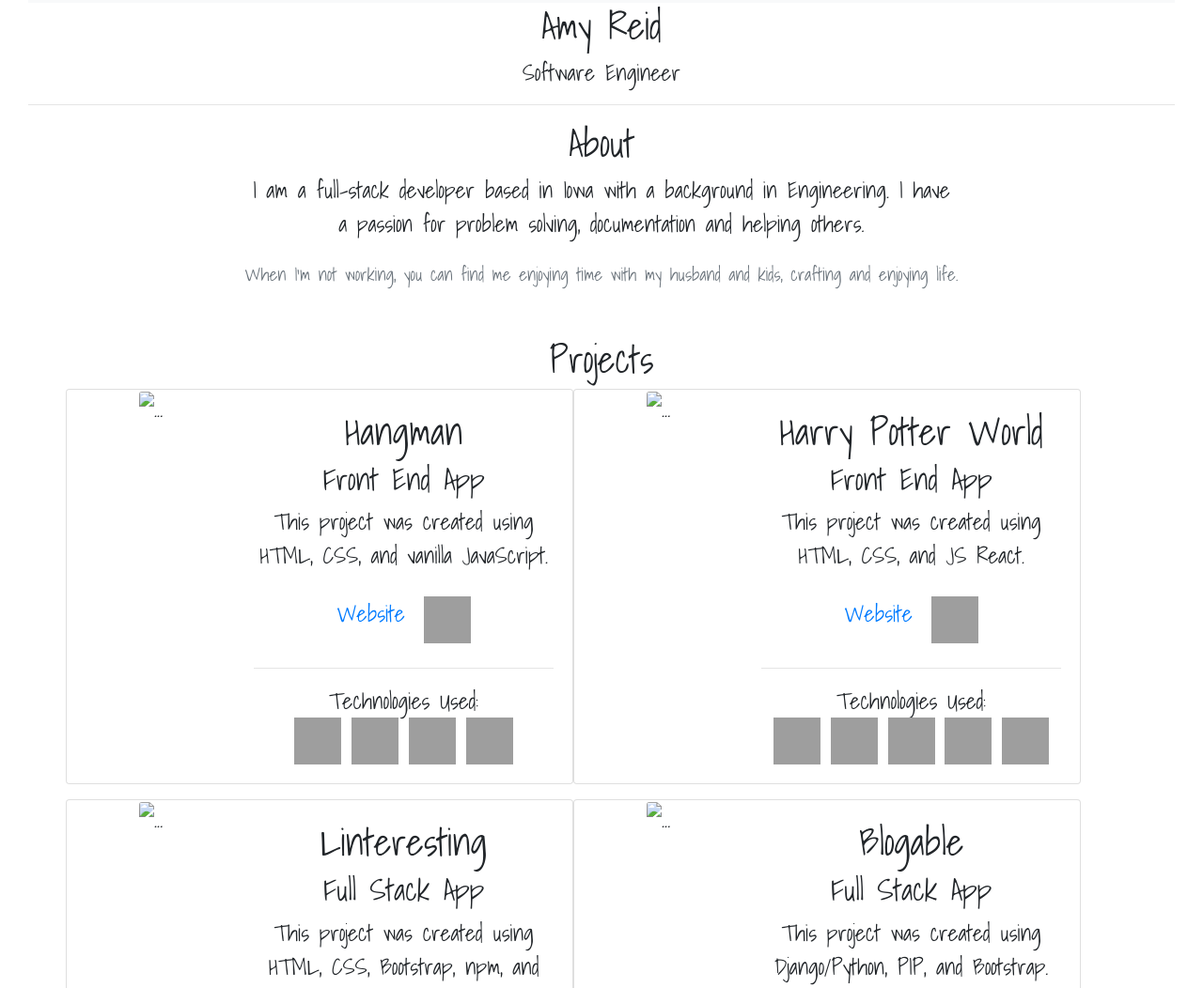
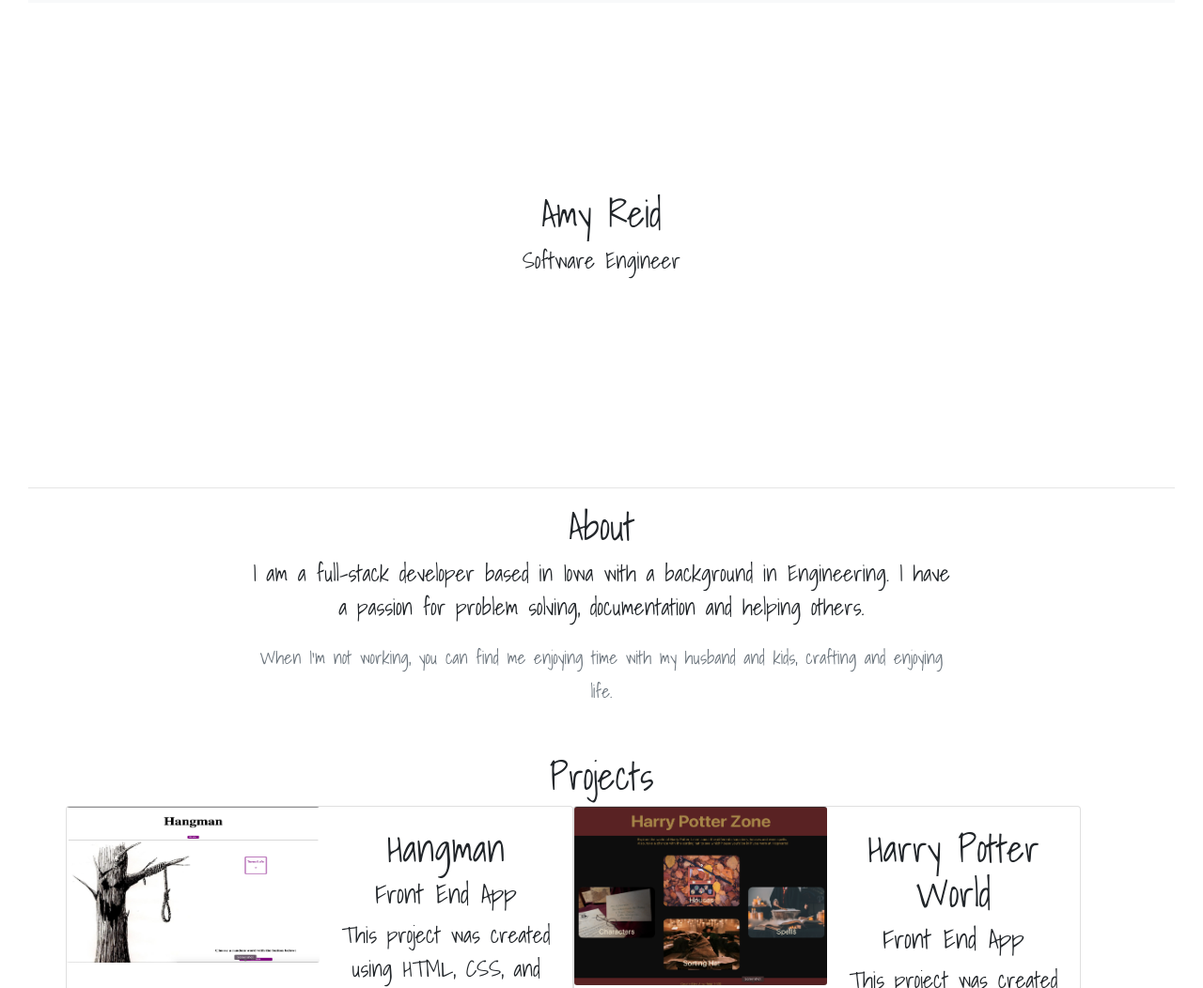
Before and after one commit to arreid08/arreid08.github.io, a plain HTML site: page index.html in a window 1280 px wide. Shown: the part 95-1147 px from the top of the page at 94% size. Drawn offline with nearby package versions, Linux system fonts and the light colour scheme; grey boxes are pictures that could not be loaded.

Commit message:
modifcations to cards

```diff
--- a/index.html
+++ b/index.html
@@ -17,27 +17,29 @@
                     <a class="nav-link" href="#">Home <span class="sr-only">(current)</span></a>
                 </li>
                 <li class="nav-item">
-                    <a class="nav-link" href="#">About</a>
+                    <a class="nav-link" href="#about">About</a>
                 </li>
                 <li class="nav-item">
-                    <a class="nav-link" href="#">Projects</a>
+                    <a class="nav-link" href="#projects">Projects</a>
                 </li>
                 <li class="nav-item">
-                    <a class="nav-link" href="#">Contact</a>
+                    <a class="nav-link" href="#contact">Contact</a>
                 </li>
             </ul>
         </div>
     </nav>
     <div>
-        <div class="">
+        <div class="container">
+            <div class="title">
                 <h1>Amy Reid</h1>
                 <p>Software Engineer</p>
             </div>
+        </div>
         <hr>
-        <div class="container">
+        <div class="container" id="about">
             <div class="row">
                 <div class="col"></div>
-                <div class="col-8 about">
+                <div class="col-8">
                     <h1>About</h1>
                     <p>I am a full-stack developer based in Iowa with a background in Engineering.  I have a passion for problem solving, documentation and helping others.</p>
                     <small class="text-muted">When I'm not working, you can find me enjoying time with my husband and kids, crafting and enjoying life.</small>
@@ -45,19 +47,19 @@
                 <div class="col"></div>
             </div>
         </div>
-        <div class="container">
+        <div class="container" id="projects">
             <h1>Projects</h1>
             <div class="row">
                 <div class="card mb-3" style="max-width: 540px;">
                     <div class="row no-gutters">
-                        <div class="col-md-4">
-                            <img src="..." class="card-img" alt="...">
+                        <div class="col-md-6">
+                            <img src="images/Hangman.png" class="card-img" alt="...">
                         </div>
-                        <div class="col-md-8">
+                        <div class="col-md-6">
                             <div class="card-body">
                                 <div>
                                     <h1>Hangman</h1>
-                                    <h2>Front End App</h2>
+                                    <h3>Front End App</h3>
                                     <p>This project was created using HTML, CSS, and vanilla JavaScript.</p>
                                     <div class="d-flex justify-content-center">
                                         <a class="links" href="https://arreid08.github.io/hangman/" target="_blank">Website</a>
@@ -65,6 +67,10 @@
                                             <img class="icon" src="https://s3.amazonaws.com/image-urls/images/githubicon.png">
                                         </a>
                                     </div>
+                                </div>
+                            </div>
+                        </div>
+                        <div class="col-md-12">
                             <hr>
                             <div class="technologies">Technologies Used:</div>
                             <img class="icon" src="https://s3.amazonaws.com/image-urls/images/htmlicon.png">
@@ -74,18 +80,16 @@
                         </div>
                     </div>
                 </div>
-                    </div>
-                </div>
                 <div>
                     <div class="card mb-3" style="max-width: 540px;">
                         <div class="row no-gutters">
-                            <div class="col-md-4">
-                                <img src="..." class="card-img" alt="...">
+                            <div class="col-md-6">
+                                <img src="images/HarryPotter.png" class="card-img" alt="...">
                             </div>
-                            <div class="col-md-8">
+                            <div class="col-md-6">
                                 <div class="card-body">
                                     <h1>Harry Potter World</h1>
-                                    <h2>Front End App</h2>
+                                    <h3>Front End App</h3>
                                     <p>This project was created using HTML, CSS, and JS React.</p>
                                     <div class="d-flex justify-content-center">
                                         <a class="links" href="https://laughing-spence-9236ca.netlify.com" target="_blank">Website</a>
@@ -93,6 +97,10 @@
                                             <img class="icon" src="https://s3.amazonaws.com/image-urls/images/githubicon.png">
                                         </a>
                                     </div>
+                                </div>
+                            </div>
+                        </div>
+                        <div class="col-md-12">
                             <hr>
                             <div class="technologies">Technologies Used:</div>
                             <img class="icon" src="https://s3.amazonaws.com/image-urls/images/htmlicon.png">
@@ -104,18 +112,16 @@
                     </div>
                 </div>
             </div>
-                </div>
-            </div>
             <div class="row">
                 <div class="card mb-3" style="max-width: 540px;">
                     <div class="row no-gutters">
                         <div class="col-md-4">
-                            <img src="..." class="card-img" alt="...">
+                            <img src="images/Linteresting.png" class="card-img" alt="...">
                         </div>
                         <div class="col-md-8">
                             <div class="card-body">
                                 <h1>Linteresting</h1>
-                                <h2>Full Stack App</h2>
+                                <h3>Full Stack App</h3>
                                 <p>This project was created using HTML, CSS, Bootstrap, npm, and JS React.</p>
                                 <div class="d-flex justify-content-center">
                                     <a class="links" href="https://linkteresting.netlify.com/" target="_blank">Website</a>
@@ -136,12 +142,12 @@
                 <div class="card mb-3" style="max-width: 540px;">
                     <div class="row no-gutters">
                         <div class="col-md-4">
-                            <img src="..." class="card-img" alt="...">
+                            <img src="images/Blogable.png" class="card-img" alt="...">
                         </div>
                         <div class="col-md-8">
                             <div class="card-body">
                             <h1>Blogable</h1>
-                            <h2>Full Stack App</h2>
+                            <h3>Full Stack App</h3>
                             <p>This project was created using Django/Python, PIP, and Bootstrap.</p>
                             <div class="d-flex justify-content-center">
                                 <a class="links" href="https://blogable.herokuapp.com/" target="_blank">Website</a>
@@ -159,7 +165,7 @@
                 </div>
             </div>
         </div>
-        <div class="container contact">
+        <div class="container" id="contact">
             <h1>Contact</h1>
             <p>Send me an email!</p>
             <div class="row">
--- a/style.css
+++ b/style.css
@@ -6,6 +6,11 @@ body {
   font-weight: 400;
   margin: auto;
   padding: 30px;
+}
+
+.title {
+  padding: 200px;
+  height: 500px;
 }
 
 .icon {
@@ -26,10 +31,15 @@ body {
   padding: 10px;
 }
 
-.about {
+#about {
   padding: 0 0 50px 0;
 }
 
-.contact {
+#contact {
   padding: 50px 0 50px 0;
 }
+
+.card-img {
+  height: 50%;
+  width: 100%;
+}
```
Also changed, not shown: images/Blogable.png (added), images/GitHub.png (deleted), images/Hangman.png (added), images/HarryPotter.png (added), images/Linteresting.png (added), images/facebook.png (deleted), images/linkedin.png (deleted), 3 other files. Lines whose indentation alone changed are shown as unchanged.
